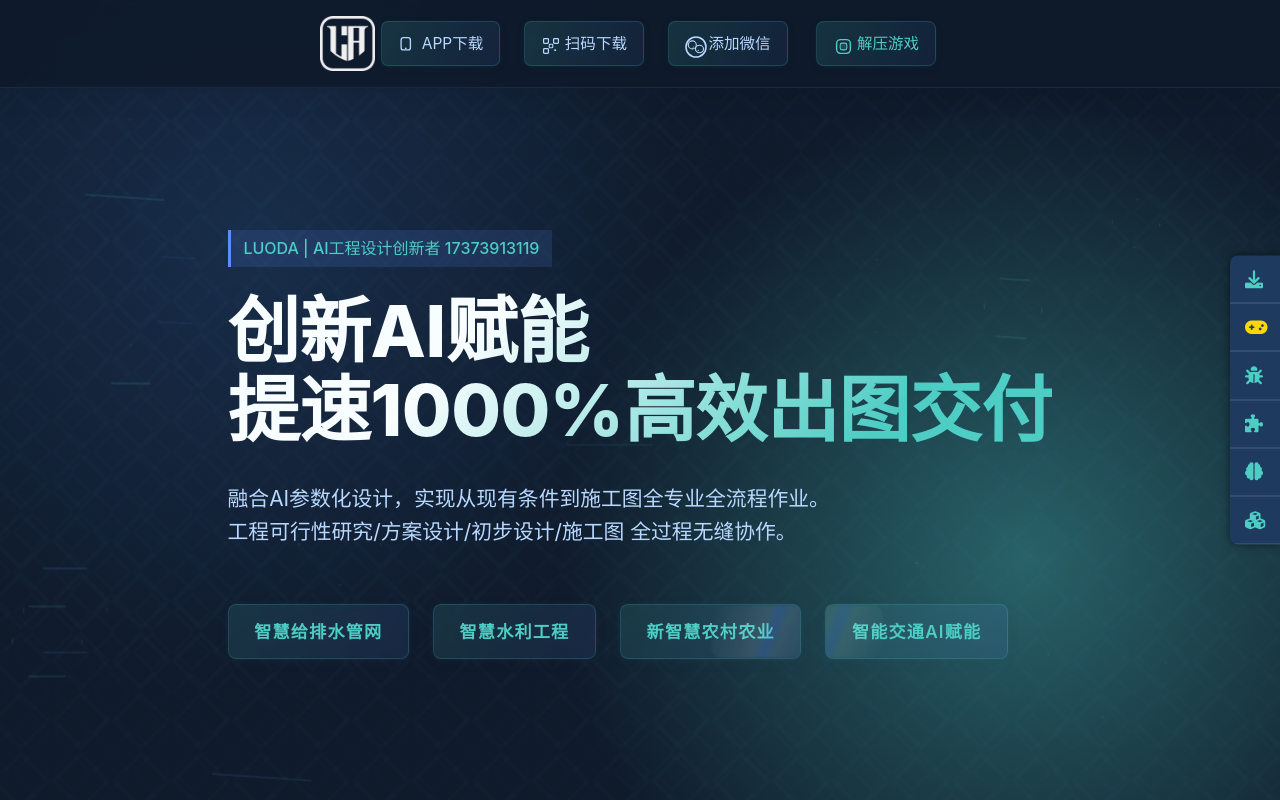
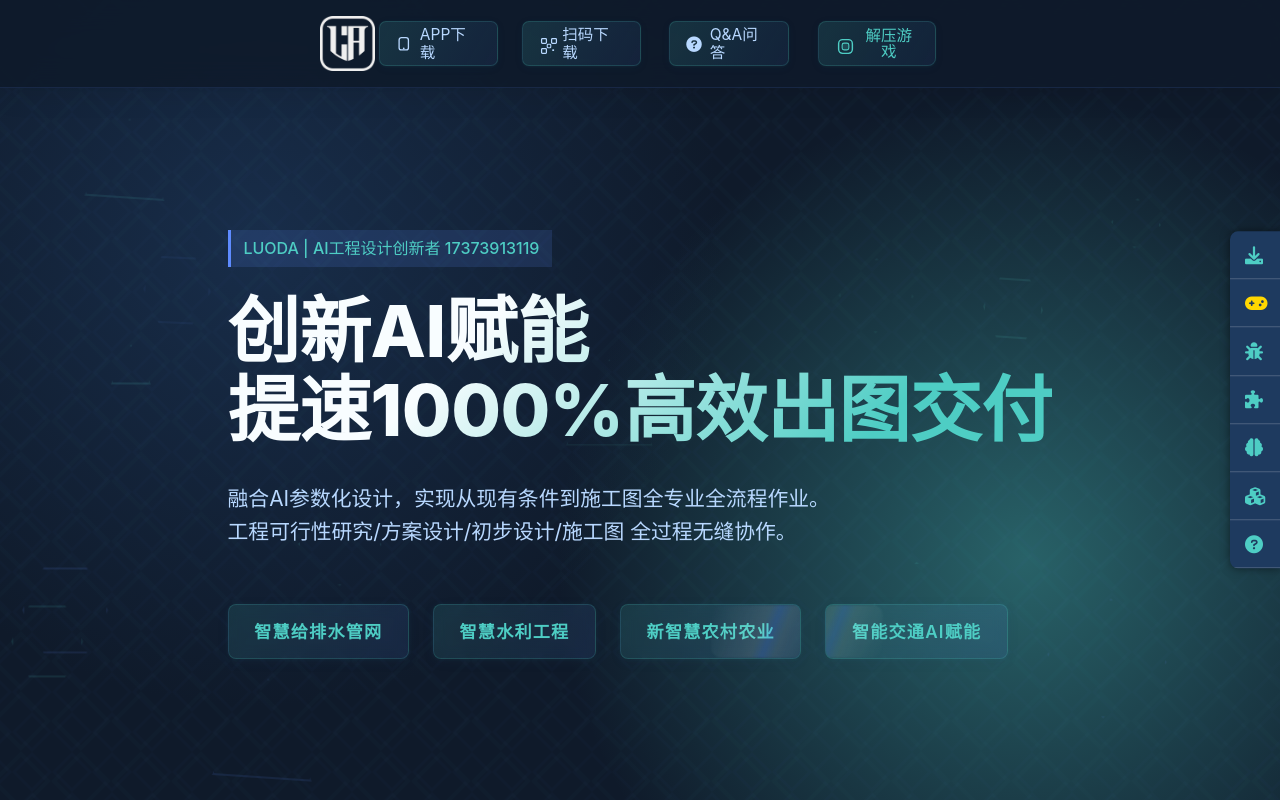
Before and after one commit to luoda2023/MYWEB, a plain HTML site: page index.html in a window 1280 px wide. Drawn offline with Linux system fonts and the light colour scheme.

Commit message:
Add files via upload

```diff
--- a/index.html
+++ b/index.html
@@ -175,7 +175,8 @@
         box-shadow: 0 0 0 transparent;
     }
     .nav-links .nav-app-btn,
-    .nav-links .nav-wechat-btn {
+    .nav-links .nav-wechat-btn,
+    .nav-links .nav-qrcode-btn {
         font-weight: 400 !important;
         font-size: 0.97rem !important;
         padding: 0.48rem 1.0rem !important;
@@ -1021,17 +1022,13 @@
                     扫码下载
                     <span class="sweep-light"></span>
                 </a>
-                <a href="javascript:void(0);" class="nav-wechat-btn nav-btn-base" id="nav-wechat-btn">
+            <div class="nav-links" style="position:relative;">
+                <a href="https://qa.dicad.cn" class="nav-qrcode-btn nav-btn-base" id="nav-qrcode-btn" target="_blank" rel="noopener">
                     <span class="icon" aria-hidden="true">
-                        <svg width="22" height="22" viewBox="0 0 22 22" fill="none">
-                            <ellipse cx="11" cy="11" rx="10" ry="10" stroke="currentColor" stroke-width="1.6" fill="none"/>
-                            <ellipse cx="14.5" cy="13" rx="4" ry="3.7" stroke="currentColor" stroke-width="1.1" fill="none"/>
-                            <ellipse cx="7.3" cy="8.9" rx="4" ry="4" stroke="currentColor" stroke-width="1.1" fill="none"/>
-                            <circle cx="8.2" cy="11" r="0.56" fill="currentColor"/>
-                            <circle cx="13.2" cy="14.4" r="0.64" fill="currentColor"/>
-                        </svg>
+                        <!-- 新图标: fa-question-circle -->
+                        <i class="fas fa-question-circle"></i>
                     </span>
-                    添加微信
+                    Q&A问答
                     <span class="sweep-light"></span>
                 </a>
                 <!-- PC端“解压游戏”按钮，紧挨添加微信右侧 -->
@@ -1625,6 +1622,7 @@
             <li><i class="fas fa-puzzle-piece"></i><a href="shuzhi.html">数字滑块拼图</a></li>
             <li><i class="fas fa-brain"></i><a href="100qian.html">AI算命</a></li>
             <li><i class="fas fa-cubes"></i><a href="fangkuai.html">AI成语方块消消乐</a></li>
+            <li><i class="fas fa-question-circle"></i><a href="https://qa.dicad.cn" target="_blank">Q&amp;A问答</a></li>
         </ul>
     </div>
 
```
